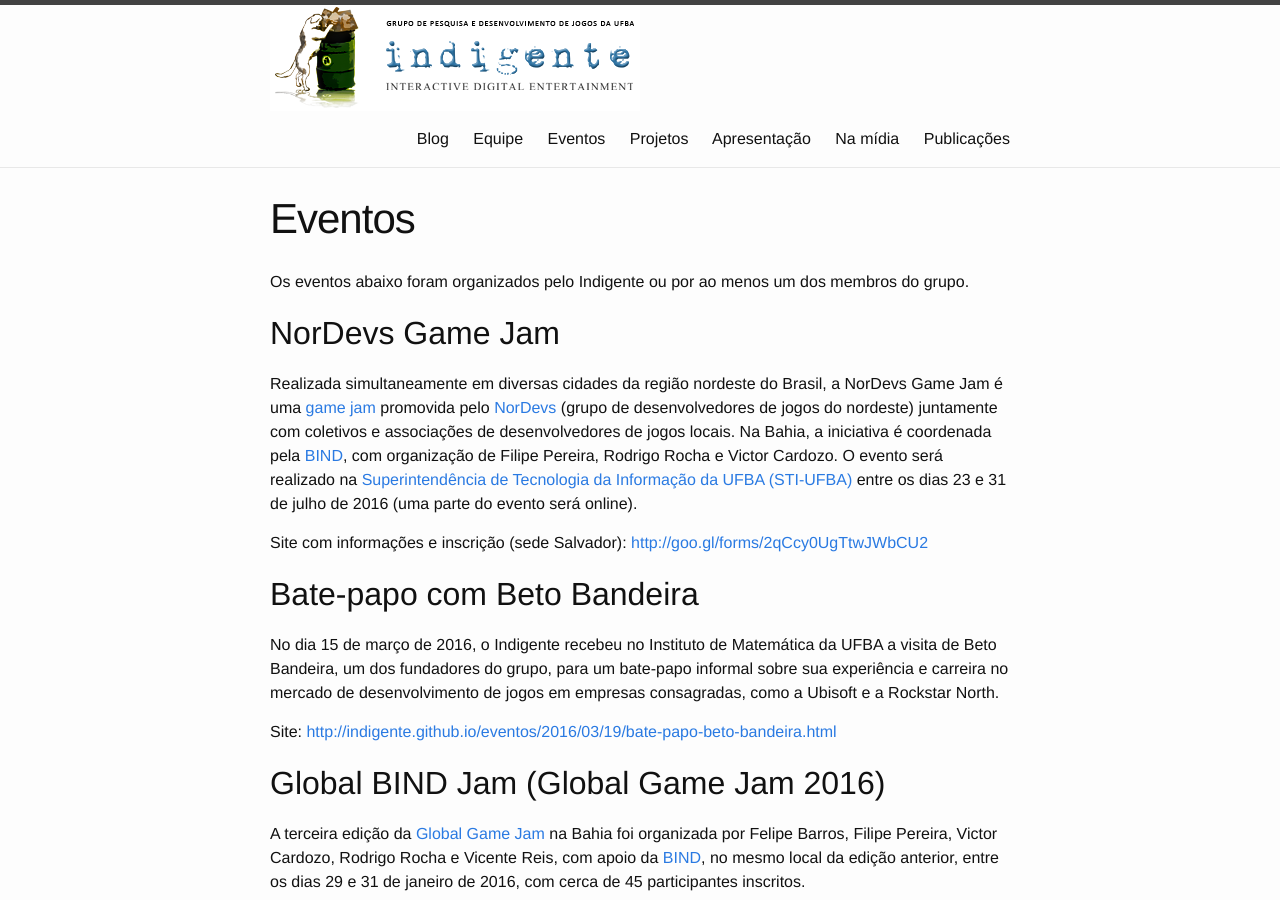
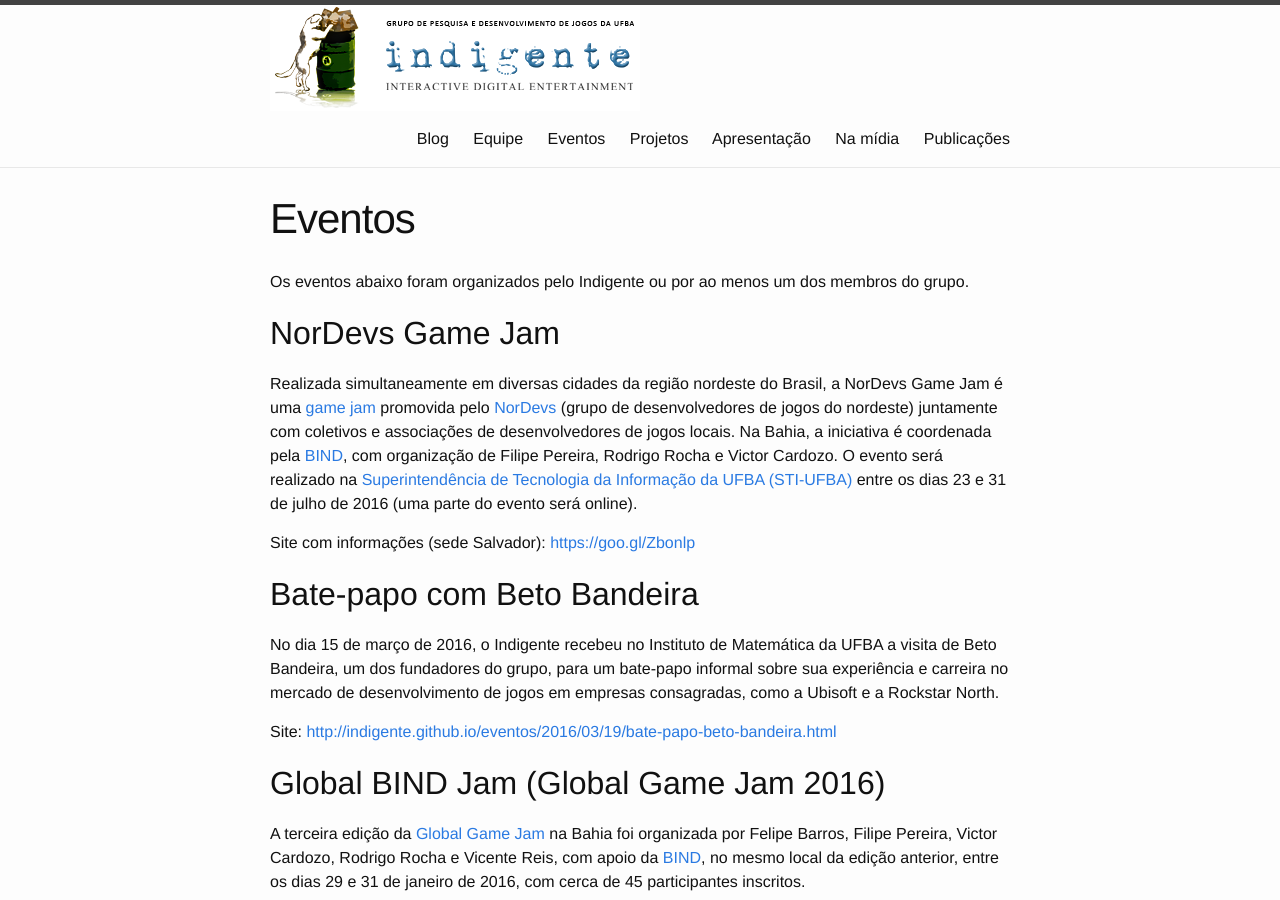
Before and after one commit to indigente/old-indigente.github.io, a Jekyll site: the page built from eventos/index.md, in a window 1280 px wide and 900 px high. Built offline with Jekyll 4.4.1, drawn with Linux system fonts in a browser that asks for light colours.

Commit message:
Atualiza link para site da NorDevs Game Jam.

```diff
--- a/eventos/index.md
+++ b/eventos/index.md
@@ -10,7 +10,7 @@
 
 Realizada simultaneamente em diversas cidades da região nordeste do Brasil, a NorDevs Game Jam é uma [game jam](http://producaodejogos.com/game-jams/) promovida pelo [NorDevs](https://www.facebook.com/nordevs/) (grupo de desenvolvedores de jogos do nordeste) juntamente com coletivos e associações de desenvolvedores de jogos locais. Na Bahia, a iniciativa é coordenada pela [BIND](http://bahiaindiedev.com/), com organização de Filipe Pereira, Rodrigo Rocha e Victor Cardozo. O evento será realizado na [Superintendência de Tecnologia da Informação da UFBA (STI-UFBA)](http://www.sti.ufba.br/) entre os dias 23 e 31 de julho de 2016 (uma parte do evento será online).
 
-Site com informações e inscrição (sede Salvador): <http://goo.gl/forms/2qCcy0UgTtwJWbCU2>
+Site com informações (sede Salvador): <https://goo.gl/Zbonlp>
 
 ## Bate-papo com Beto Bandeira
 
```
